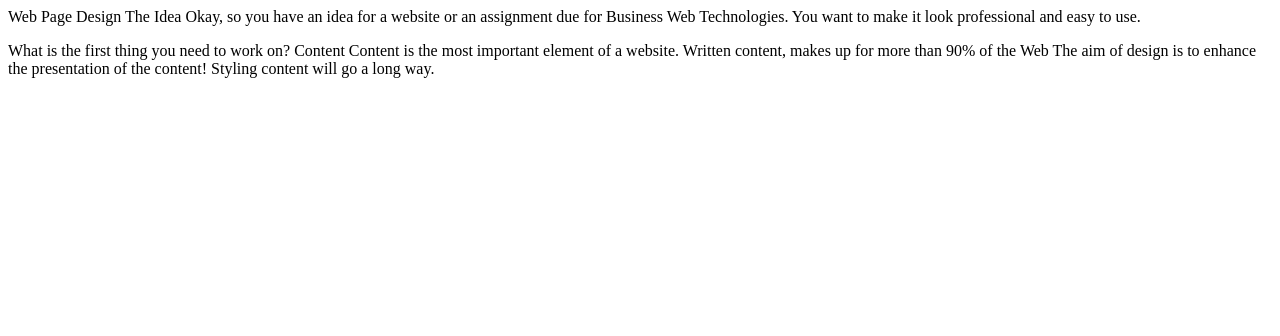
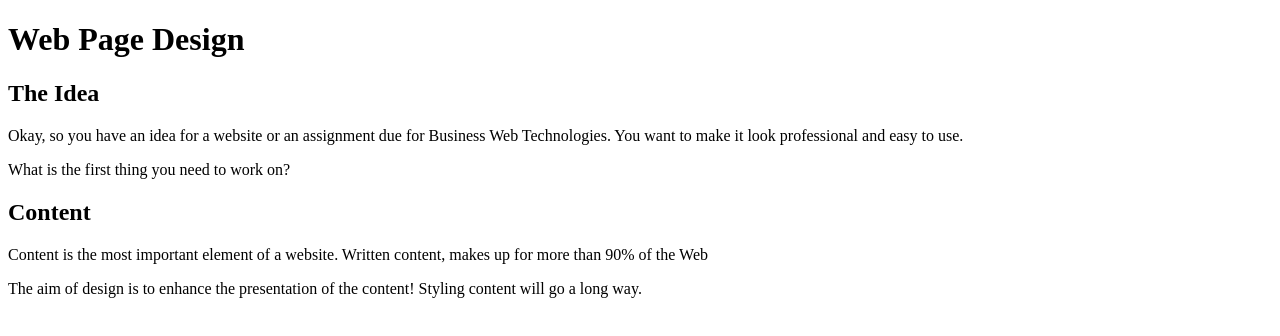
Before and after one commit to ReiferW/3004_exercise, a plain HTML site: page index.html in a window 1280 px wide. Drawn offline with Linux system fonts and the light colour scheme.

Commit message:
format the page.

```diff
--- a/index.html
+++ b/index.html
@@ -5,15 +5,15 @@
 <title>Web Page Design</title>
 </head>
 <body>
-Web Page Design
-The Idea
-Okay, so you have an idea for a website or an assignment due for Business Web Technologies.
+<h1>Web Page Design</h1>
+<h2>The Idea</h2>
+<p>Okay, so you have an idea for a website or an assignment due for Business Web Technologies.
 You want to make it look professional and easy to use.</p>
-What is the first thing you need to work on?
-Content
-Content is the most important element of a website. Written content, makes up for
-more than 90% of the Web
-The aim of design is to enhance the presentation of the content! Styling content
-will go a long way.
+<p>What is the first thing you need to work on?</p>
+<h2>Content</h2>
+<p> Content is the most important element of a website. Written content, makes up for
+more than 90% of the Web</p>
+<p>The aim of design is to enhance the presentation of the content! Styling content
+will go a long way.</p>
 </body>
 </html>
```
